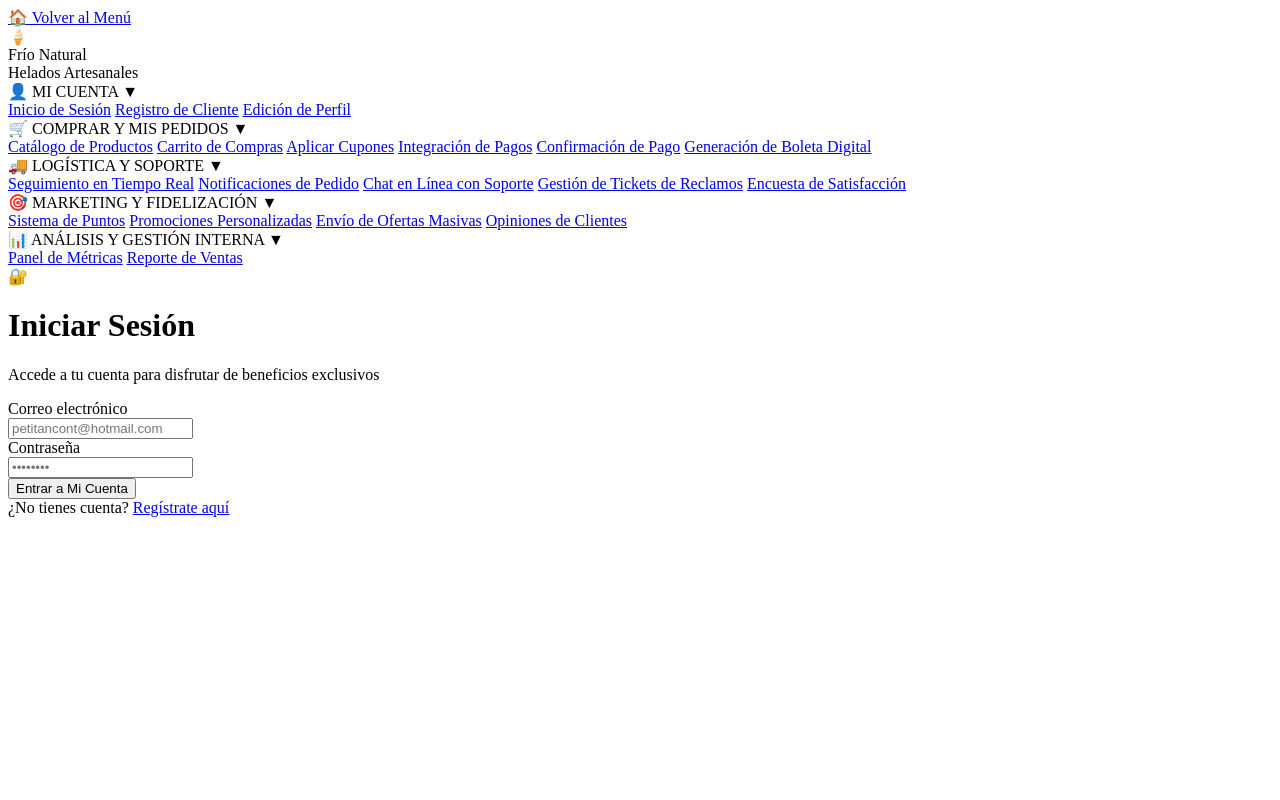
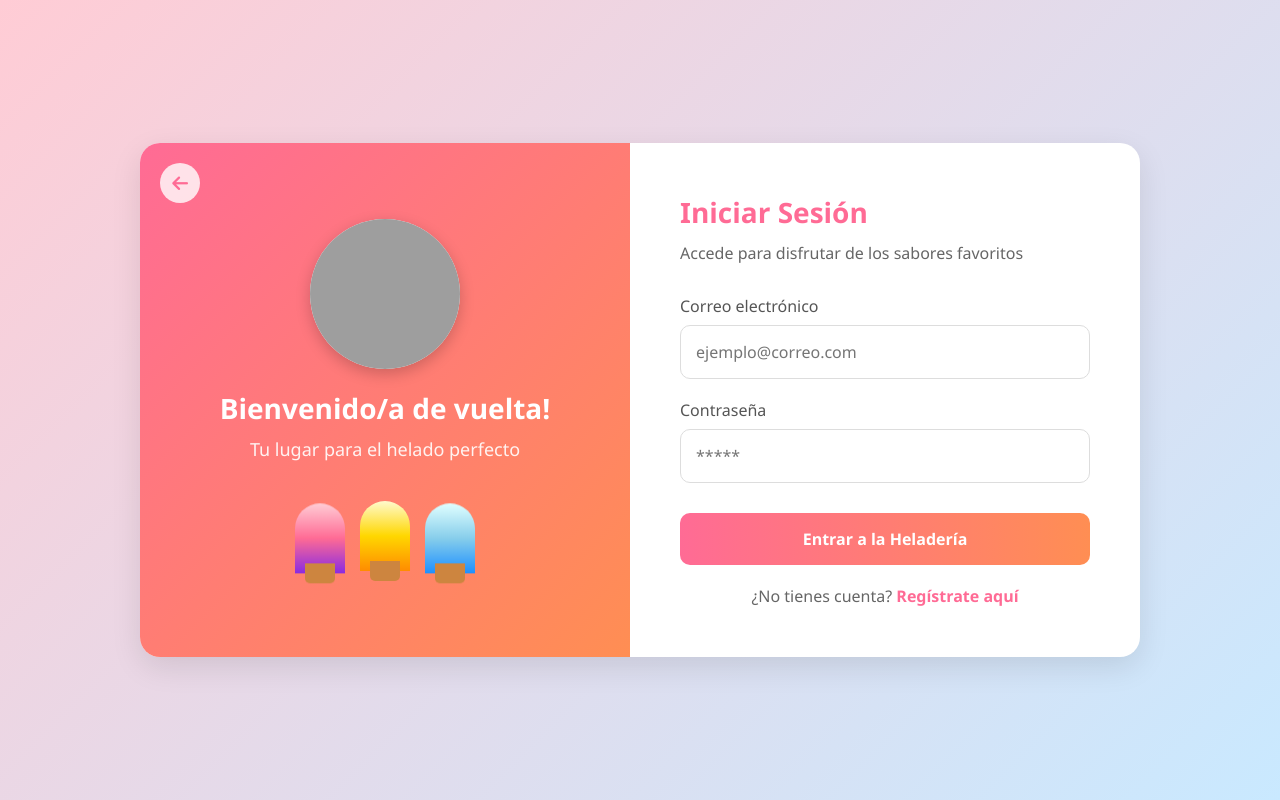
Before and after one commit to matiasbettancourtva/Registro-de-Cliente.html, a plain HTML site: page inicio-sesion.html in a window 1280 px wide. Drawn offline with Linux system fonts and the light colour scheme; grey boxes are pictures that could not be loaded.

Commit message:
inicio-sesion.html

```diff
--- a/inicio-sesion.html
+++ b/inicio-sesion.html
@@ -3,179 +3,315 @@
 <head>
     <meta charset="UTF-8">
     <meta name="viewport" content="width=device-width, initial-scale=1.0">
-  <title>Inicio de Sesión - Frío Natural</title>
+    <title>Frio Natural - Iniciar Sesión</title>
+    <link rel="stylesheet" href="https://cdnjs.cloudflare.com/ajax/libs/font-awesome/6.4.0/css/all.min.css">
     <style>
-    /* ... (todo el CSS permanece igual) ... */
+        * {
+            margin: 0;
+            padding: 0;
+            box-sizing: border-box;
+            font-family: 'Segoe UI', Tahoma, Geneva, Verdana, sans-serif;
+        }
+
+        body {
+            background: linear-gradient(135deg, #ffccd5 0%, #c9e9ff 100%);
+            min-height: 100vh;
+            display: flex;
+            justify-content: center;
+            align-items: center;
+            padding: 20px;
+        }
+
+        .container {
+            max-width: 1000px;
+            width: 100%;
+            background-color: white;
+            border-radius: 20px;
+            overflow: hidden;
+            box-shadow: 0 10px 30px rgba(0, 0, 0, 0.1);
+            position: relative;
+        }
+
+        .back-button {
+            position: absolute;
+            top: 20px;
+            left: 20px;
+            background: rgba(255, 255, 255, 0.8);
+            border: none;
+            border-radius: 50%;
+            width: 40px;
+            height: 40px;
+            display: flex;
+            justify-content: center;
+            align-items: center;
+            cursor: pointer;
+            transition: all 0.3s ease;
+            z-index: 10;
+        }
+
+        .back-button:hover {
+            background: white;
+            transform: translateX(-3px);
+            box-shadow: 0 3px 10px rgba(0, 0, 0, 0.1);
+        }
+
+        .back-button i {
+            color: #ff6b95;
+            font-size: 18px;
+        }
+
+        .content-wrapper {
+            display: flex;
+        }
+
+        .left-section {
+            flex: 1;
+            background: linear-gradient(135deg, #ff6b95 0%, #ff8e53 100%);
+            padding: 40px;
+            display: flex;
+            flex-direction: column;
+            justify-content: center;
+            align-items: center;
+            color: white;
+            text-align: center;
+        }
+
+        .logo {
+            width: 150px;
+            height: 150px;
+            background-color: white;
+            border-radius: 50%;
+            display: flex;
+            justify-content: center;
+            align-items: center;
+            margin-bottom: 20px;
+            box-shadow: 0 5px 15px rgba(0, 0, 0, 0.2);
+            overflow: hidden;
+        }
+
+        .logo img {
+            width: 100%;
+            height: 100%;
+            object-fit: cover;
+        }
+
+        .left-section h1 {
+            font-size: 28px;
+            margin-bottom: 10px;
+            font-weight: 700;
+        }
+
+        .left-section p {
+            font-size: 18px;
+            margin-bottom: 30px;
+            opacity: 0.9;
+        }
+
+        .ice-cream-icons {
+            display: flex;
+            justify-content: center;
+            gap: 15px;
+            margin-top: 20px;
+        }
+
+        .ice-cream {
+            width: 50px;
+            height: 70px;
+            background: linear-gradient(to bottom, #ffccd5 0%, #ff6b95 50%, #8a2be2 100%);
+            border-radius: 25px 25px 0 0;
+            position: relative;
+            animation: float 3s ease-in-out infinite;
+        }
+
+        .ice-cream:nth-child(2) {
+            background: linear-gradient(to bottom, #fffacd 0%, #ffd700 50%, #ff8c00 100%);
+            animation-delay: 0.5s;
+        }
+
+        .ice-cream:nth-child(3) {
+            background: linear-gradient(to bottom, #e0ffff 0%, #87ceeb 50%, #1e90ff 100%);
+            animation-delay: 1s;
+        }
+
+        .ice-cream::after {
+            content: '';
+            position: absolute;
+            bottom: -10px;
+            left: 10px;
+            width: 30px;
+            height: 20px;
+            background-color: #cd853f;
+            border-radius: 0 0 5px 5px;
+        }
+
+        @keyframes float {
+            0%, 100% { transform: translateY(0); }
+            50% { transform: translateY(-10px); }
+        }
+
+        .right-section {
+            flex: 1;
+            padding: 50px;
+            display: flex;
+            flex-direction: column;
+            justify-content: center;
+        }
+
+        .right-section h2 {
+            color: #ff6b95;
+            font-size: 28px;
+            margin-bottom: 10px;
+        }
+
+        .right-section p {
+            color: #666;
+            margin-bottom: 30px;
+            line-height: 1.5;
+        }
+
+        .form-group {
+            margin-bottom: 20px;
+        }
+
+        .form-group label {
+            display: block;
+            margin-bottom: 8px;
+            color: #555;
+            font-weight: 500;
+        }
+
+        .form-group input {
+            width: 100%;
+            padding: 15px;
+            border: 1px solid #ddd;
+            border-radius: 10px;
+            font-size: 16px;
+            transition: border-color 0.3s;
+        }
+
+        .form-group input:focus {
+            border-color: #ff6b95;
+            outline: none;
+            box-shadow: 0 0 0 2px rgba(255, 107, 149, 0.2);
+        }
+
+        .btn {
+            background: linear-gradient(to right, #ff6b95, #ff8e53);
+            color: white;
+            border: none;
+            padding: 15px;
+            border-radius: 10px;
+            font-size: 16px;
+            font-weight: 600;
+            cursor: pointer;
+            transition: transform 0.3s, box-shadow 0.3s;
+            margin-top: 10px;
+            width: 100%;
+        }
+
+        .btn:hover {
+            transform: translateY(-3px);
+            box-shadow: 0 5px 15px rgba(255, 107, 149, 0.4);
+        }
+
+        .register-link {
+            text-align: center;
+            margin-top: 20px;
+            color: #666;
+        }
+
+        .register-link a {
+            color: #ff6b95;
+            text-decoration: none;
+            font-weight: 600;
+        }
+
+        .register-link a:hover {
+            text-decoration: underline;
+        }
+
+        @media (max-width: 768px) {
+            .content-wrapper {
+                flex-direction: column;
+            }
+
+            .left-section, .right-section {
+                padding: 30px;
+            }
+
+            .back-button {
+                top: 15px;
+                left: 15px;
+            }
+        }
     </style>
 </head>
 <body>
-  <!-- BOTÓN VOLVER AL DASHBOARD -->
-  <div class="back-to-dashboard">
-    <a href="dashboard.html" class="btn-dashboard">🏠 Volver al Menú</a>
+    <div class="container">
+        <button class="back-button" id="backButton">
+            <i class="fas fa-arrow-left"></i>
+        </button>
+
+        <div class="content-wrapper">
+            <div class="left-section">
+                <div class="logo">
+                    <img src="https://sdmntpreastus2.oaiusercontent.com/files/00000000-770c-61f6-8aef-74efdfd45c34/raw?se=2025-10-07T05%3A05%3A44Z&sp=r&sv=2024-08-04&sr=b&scid=98a322aa-a7f1-5a1b-bbce-16fe5fc939e0&skoid=1e6af1bf-6b08-4a04-8919-15773e7e7024&sktid=a48cca56-e6da-484e-a814-9c849652bcb3&skt=2025-10-06T21%3A16%3A16Z&ske=2025-10-07T21%3A16%3A16Z&sks=b&skv=2024-08-04&sig=Ftm0RNxTUq2x0fXLtHRnnwpLxXDBbq6q4s2%2B94%2Bc6xI%3D" alt="Logo Heladería">
                 </div>
-
-  <div class="dashboard-container">
-    <!-- SIDEBAR CON MENÚ -->
-    <nav class="sidebar">
-      <div class="sidebar-header">
-        <div class="logo">🍦</div>
-        <div class="brand-name">Frío Natural</div>
-        <div class="brand-subtitle">Helados Artesanales</div>
-      </div>
-
-      <div class="nav-menu">
-        <!-- Mi Cuenta -->
-        <div class="nav-category">
-          <div class="category-header active" onclick="toggleCategory('mi-cuenta')">
-            <span>👤 MI CUENTA</span>
-            <span class="category-icon">▼</span>
-          </div>
-          <div class="nav-items expanded" id="mi-cuenta">
-            <a href="inicio-sesion.html" class="nav-item active">Inicio de Sesión</a>
-            <a href="registro-cliente.html" class="nav-item">Registro de Cliente</a>
-            <a href="perfil-usuario.html" class="nav-item">Edición de Perfil</a>
+                <h1>Bienvenido/a de vuelta!</h1>
+                <p>Tu lugar para el helado perfecto</p>
+                <div class="ice-cream-icons">
+                    <div class="ice-cream"></div>
+                    <div class="ice-cream"></div>
+                    <div class="ice-cream"></div>
                 </div>
             </div>
 
-        <!-- Comprar y Mis Pedidos -->
-        <div class="nav-category">
-          <div class="category-header" onclick="toggleCategory('compras')">
-            <span>🛒 COMPRAR Y MIS PEDIDOS</span>
-            <span class="category-icon">▼</span>
-          </div>
-          <div class="nav-items" id="compras">
-            <a href="catalogo-productos.html" class="nav-item">Catálogo de Productos</a>
-            <a href="carrito-compras.html" class="nav-item">Carrito de Compras</a>
-            <a href="aplicar-cupones.html" class="nav-item">Aplicar Cupones</a>
-            <a href="integracion-pagos.html" class="nav-item">Integración de Pagos</a>
-            <a href="confirmacion-pago.html" class="nav-item">Confirmación de Pago</a>
-            <a href="boleta-digital.html" class="nav-item">Generación de Boleta Digital</a>
-          </div>
-        </div>
-
-        <!-- Logística y Soporte -->
-        <div class="nav-category">
-          <div class="category-header" onclick="toggleCategory('logistica')">
-            <span>🚚 LOGÍSTICA Y SOPORTE</span>
-            <span class="category-icon">▼</span>
-          </div>
-          <div class="nav-items" id="logistica">
-            <a href="seguimiento-tiempo-real.html" class="nav-item">Seguimiento en Tiempo Real</a>
-            <a href="notificaciones-pedido.html" class="nav-item">Notificaciones de Pedido</a>
-            <a href="chat-soporte.html" class="nav-item">Chat en Línea con Soporte</a>
-            <a href="ticket-reclamos.html" class="nav-item">Gestión de Tickets de Reclamos</a>
-            <a href="encuesta-satisfaccion.html" class="nav-item">Encuesta de Satisfacción</a>
-          </div>
-        </div>
-
-        <!-- Marketing y Fidelización -->
-        <div class="nav-category">
-          <div class="category-header" onclick="toggleCategory('marketing')">
-            <span>🎯 MARKETING Y FIDELIZACIÓN</span>
-            <span class="category-icon">▼</span>
-          </div>
-          <div class="nav-items" id="marketing">
-            <a href="sistema-puntos.html" class="nav-item">Sistema de Puntos</a>
-            <a href="promociones-personalizadas.html" class="nav-item">Promociones Personalizadas</a>
-            <a href="envio-ofertas.html" class="nav-item">Envío de Ofertas Masivas</a>
-            <a href="opiniones-clientes.html" class="nav-item">Opiniones de Clientes</a>
-          </div>
-        </div>
-
-        <!-- Análisis y Gestión Interna -->
-        <div class="nav-category">
-          <div class="category-header" onclick="toggleCategory('analisis')">
-            <span>📊 ANÁLISIS Y GESTIÓN INTERNA</span>
-            <span class="category-icon">▼</span>
-          </div>
-          <div class="nav-items" id="analisis">
-            <a href="panel-metricas.html" class="nav-item">Panel de Métricas</a>
-            <a href="reporte-ventas.html" class="nav-item">Reporte de Ventas</a>
-          </div>
-        </div>
-      </div>
-    </nav>
-
-    <!-- CONTENIDO PRINCIPAL - FORMULARIO DE LOGIN -->
-    <main class="main-content">
-      <div class="login-container">
-        <div class="login-header">
-          <div class="login-icon">🔐</div>
-          <h1 class="login-title">Iniciar Sesión</h1>
-          <p class="login-subtitle">Accede a tu cuenta para disfrutar de beneficios exclusivos</p>
-        </div>
+            <div class="right-section">
+                <h2>Iniciar Sesión</h2>
+                <p>Accede para disfrutar de los sabores favoritos</p>
 
                 <form id="loginForm">
                     <div class="form-group">
                         <label for="email">Correo electrónico</label>
-            <div class="input-wrapper">
-              <input type="email" id="email" placeholder="petitancont@hotmail.com" required>
-            </div>
+                        <input type="email" id="email" placeholder="ejemplo@correo.com" required>
                     </div>
 
                     <div class="form-group">
                         <label for="password">Contraseña</label>
-            <div class="input-wrapper">
-              <input type="password" id="password" placeholder="••••••••" required>
-            </div>
+                        <input type="password" id="password" placeholder="*****" required>
                     </div>
 
-          <button type="submit" class="btn-primary">Entrar a Mi Cuenta</button>
+                    <button type="submit" class="btn">Entrar a la Heladería</button>
                 </form>
-
-        <div class="message" id="message"></div>
 
                 <div class="register-link">
                     ¿No tienes cuenta? <a href="registro-cliente.html">Regístrate aquí</a>
                 </div>
             </div>
-    </main>
+        </div>
     </div>
 
     <script>
-    function toggleCategory(categoryId) {
-      const category = document.getElementById(categoryId);
-      const header = category.previousElementSibling;
+        // Función para el botón de regreso
+        document.getElementById('backButton').addEventListener('click', function() {
+            // Redirige al dashboard principal
+            window.location.href = 'dashboard.html';
+        });
 
-      // Toggle la clase expanded
-      category.classList.toggle('expanded');
-      header.classList.toggle('active');
-    }
-
-    // Manejo del formulario de login
-    const form = document.getElementById('loginForm');
-    const message = document.getElementById('message');
-
-    form.addEventListener('submit', (e) => {
+        // Función para el envío del formulario
+        document.getElementById('loginForm').addEventListener('submit', function(e) {
             e.preventDefault();
 
             const email = document.getElementById('email').value;
             const password = document.getElementById('password').value;
 
-      // Simulación de credenciales correctas
-      if (email === "petitancont@hotmail.com" && password === "123456") {
-        message.textContent = "¡Bienvenido de vuelta! Redirigiendo al dashboard... 🎉";
-        message.className = "message success";
-
-        // Simular redirección después de 2 segundos
-        setTimeout(() => {
-          window.location.href = "dashboard.html";
-        }, 2000);
+            if(email && password) {
+                alert('¡Inicio de sesión exitoso! Redirigiendo al dashboard...');
+                // Redirige al dashboard después del inicio de sesión exitoso
+                window.location.href = 'dashboard.html';
             } else {
-        message.textContent = "Credenciales incorrectas. Por favor, verifica tus datos. ❌";
-        message.className = "message error";
+                alert('Por favor, complete todos los campos.');
             }
-
-      // Limpiar mensaje después de 5 segundos
-      setTimeout(() => {
-        message.textContent = "";
-        message.className = "message";
-      }, 5000);
-    });
-
-    // Abrir automáticamente la categoría "Mi Cuenta" al cargar
-    document.addEventListener('DOMContentLoaded', function() {
-      // Ya está abierta por defecto en el HTML
         });
     </script>
 </body>
```
Lines whose indentation alone changed are shown as unchanged.
